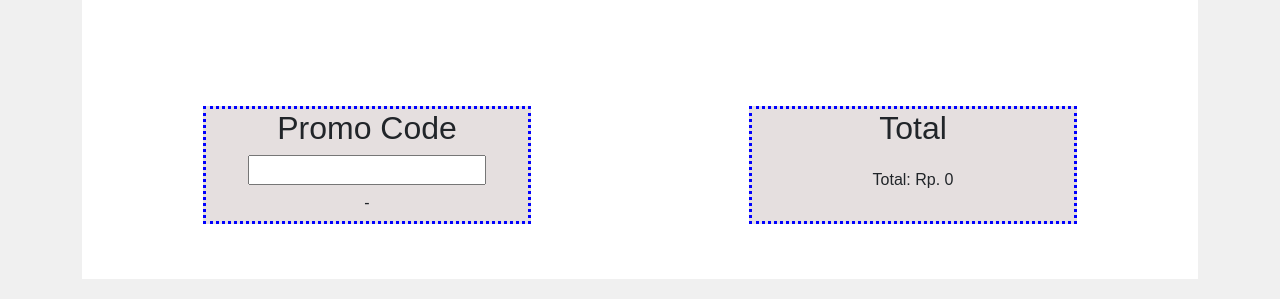
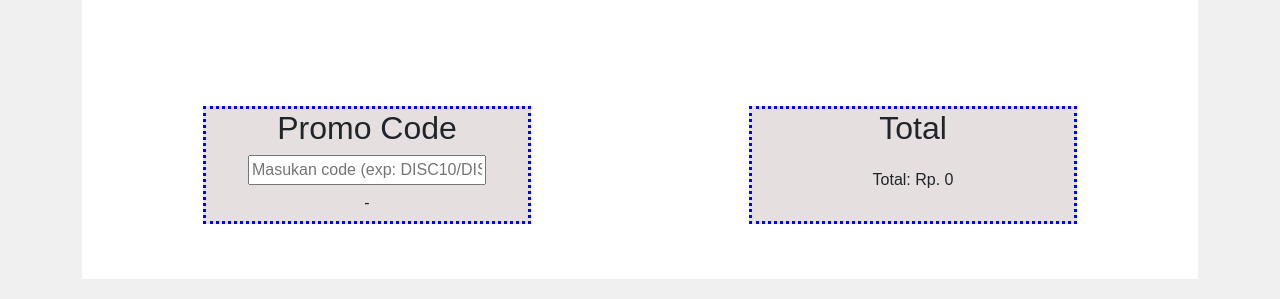
Before and after one commit to yosuashp/simple-shopping-cart, a plain HTML site: page index.html in a window 1280 px wide. Shown: the part 661-960 px from the top of the page. Drawn offline with nearby package versions, Linux system fonts and the light colour scheme.

Commit message:
fix minor margin 2

```diff
--- a/index.html
+++ b/index.html
@@ -79,7 +79,7 @@
             <div class="row total-promo">
               <h2>Promo Code</h2>
               <div>
-                <input type="text" name="promo-code" id="promo-code" />
+                <input type="text" name="promo-code" id="promo-code" placeholder="Masukan code (exp: DISC10/DISC75)" />
                 <div id="discount">-</div>
               </div>
             </div>
```
